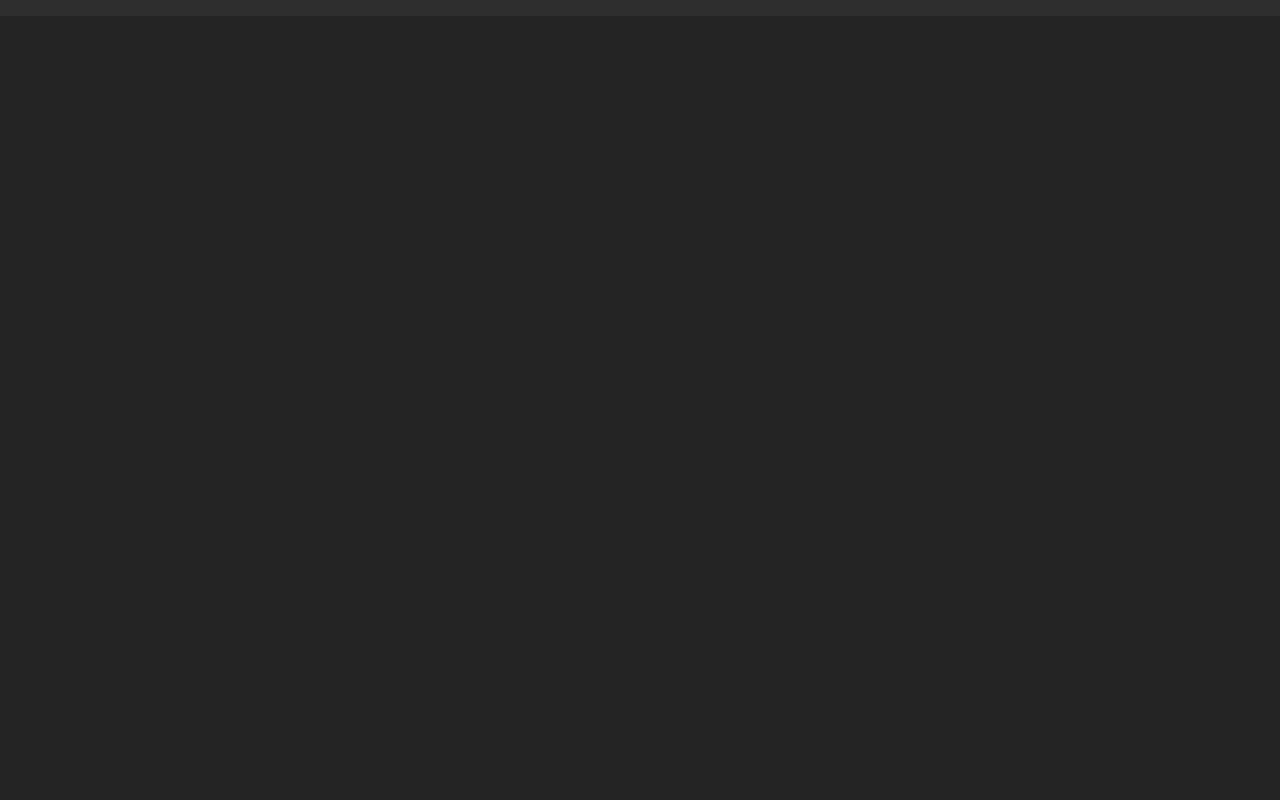
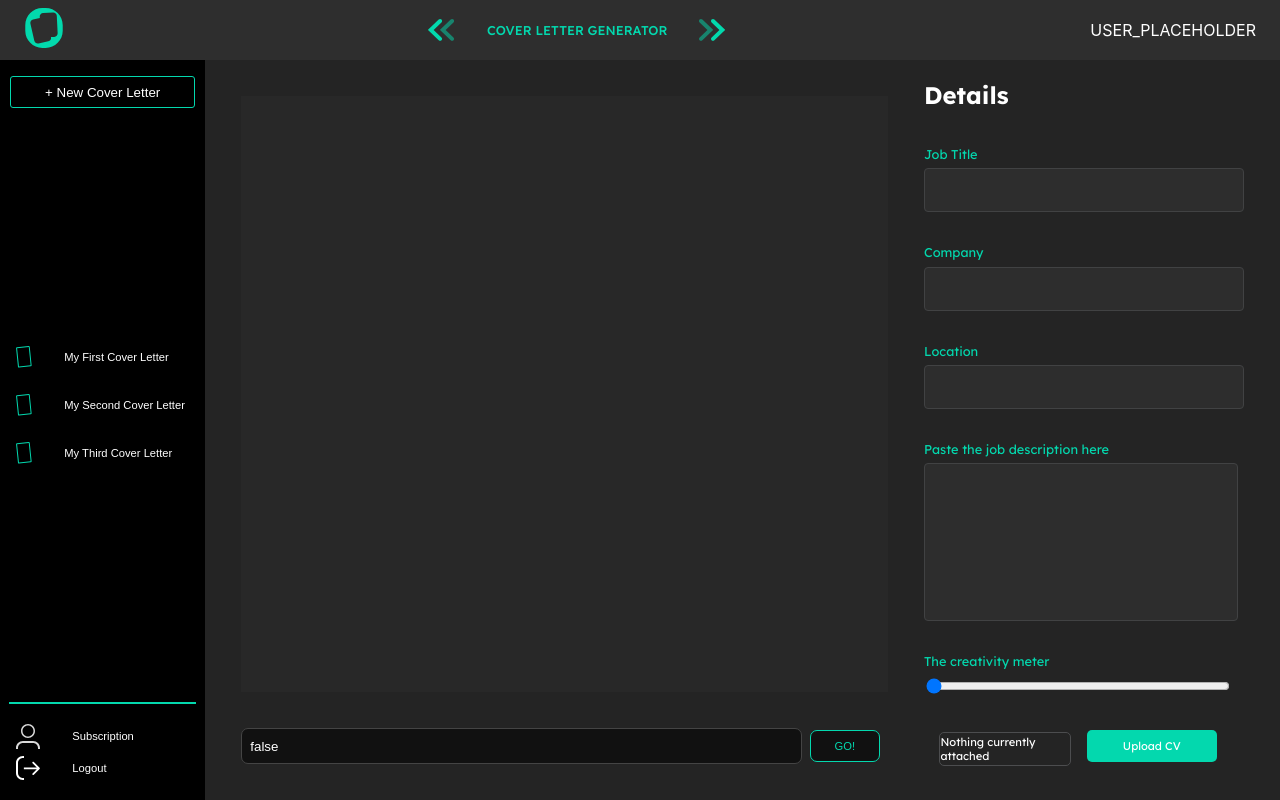
Before and after one commit to xEpiqq/coverletter-gen, a Next.js app: page /dashboard in a window 1280 px wide. Built offline with nearby package versions, Linux system fonts and the light colour scheme; a web font is replaced by a local one.

Commit message:
attempt 4

```diff
--- a/app/dashboard/page.jsx
+++ b/app/dashboard/page.jsx
@@ -34,6 +34,115 @@ export default function Dashboard() {
   return (
     <div className={s.page}>
       <div className={s.navbar}>
+        <div className={s.navbar_left}>
+          <img src="/logo_green.svg" alt="logo" />
+        </div>
+        <div className={s.navbar_center}>
+          <img src="/double_arrow_left.svg" alt="logo" />
+          <h1>COVER LETTER GENERATOR</h1>
+          <img src="/double_arrow_right.svg" alt="logo" />
+        </div>
+        <div className={s.navbar_right}>USER_PLACEHOLDER</div>
+      </div>
+      <div className={s.content}>
+        <div className={s.content_left}>
+          <div className={s.content_left_top}>
+            <button onClick={(e) => createCoverLetter(e)}>
+              {"+ New Cover Letter"}
+            </button>
+          </div>
+          <div className={s.content_left_middle}>
+            <div className={s.cover_letter_selector_container}>
+              {coverLetterOptions.map((coverLetterOption) => {
+                return (
+                  <button className={s.cover_letter_selector_button}>
+                    <img src="/cover_letter_button_icon.svg" alt="logo" />
+                    {coverLetterOption}
+                  </button>
+                );
+              })}
+            </div>
+          </div>
+          <div className={s.content_left_bottom}>
+            <div className={s.container}>
+              <hr />
+              <button className={s.subscription_button}>
+                <img src="/subscription_icon.svg" alt="logo" />
+                Subscription
+              </button>
+              <button className={s.logout_button}>
+                <img src="/logout_icon.svg" alt="logo" />
+                Logout
+              </button>
+            </div>
+          </div>
+        </div>
+        <div className={s.content_center}>
+          <div className={s.content_center_textbox}>
+            <textarea
+              type="text"
+              placeholder=""
+              value={letterText}
+              onChange={(e) => setLetterText(e.target.value)}
+            />
+          </div>
+          <div className={s.content_center_input_container}>
+            <input
+              type="text"
+              placeholder="Additional instructions here"
+              value={additionalInstructions}
+              onChange={(e) => setAdditionalInstructions(e.target.value)}
+            />
+
+            <button onClick={(e) => generateCoverLetter(e)}>GO!</button>
+          </div>
+        </div>
+        <div className={s.content_right}>
+          <h2>Details</h2>
+          <div className={s.input_container}>
+            <label htmlFor="Job input">Job Title</label>
+            <input id="Job input" className={s.content_right_input} />
+          </div>
+          <div className={s.input_container}>
+            <label htmlFor="Company input">Company</label>
+            <input id="Company input" className={s.content_right_input} />
+          </div>
+          <div className={s.input_container}>
+            <label htmlFor="Location input">Location</label>
+            <input id="Location input" className={s.content_right_input} />
+          </div>
+          <div className={s.input_container_big}>
+            <label id="Job Description input">
+              Paste the job description here
+            </label>
+            <textarea
+              id="Job Description input"
+              className={s.content_right_input_textbox}
+            />
+          </div>
+          <div className={s.input_container}>
+            <label htmlFor="Creativity input">The creativity meter</label>
+
+            <input
+              type="range"
+              min="1"
+              max="100"
+              value={creativityMeter}
+              class="slider"
+              id="Creativity input"
+              onChange={(e) => setCreativityMeter(e.target.value)}
+            />
+          </div>
+          <div className={s.content_right_bottom}>
+            <div className={s.nothing_attached_text}>
+              Nothing currently attached
+            </div>
+            <label className={s.upload_resume_button}>
+              <input type="file" />
+              Upload CV
+            </label>
+          </div>
+        </div>
       </div>
     </div>
   );
```
